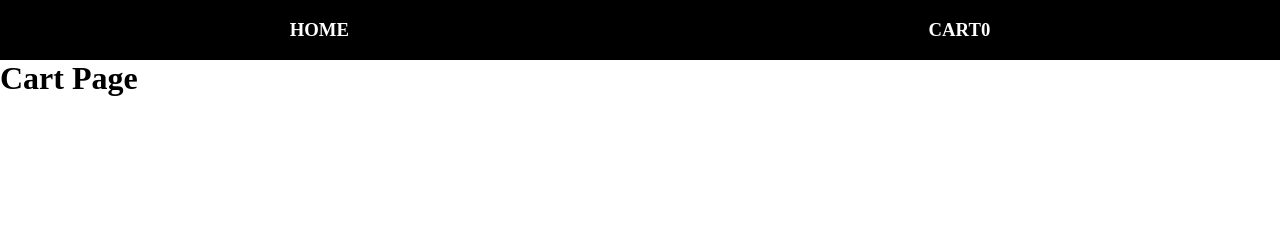
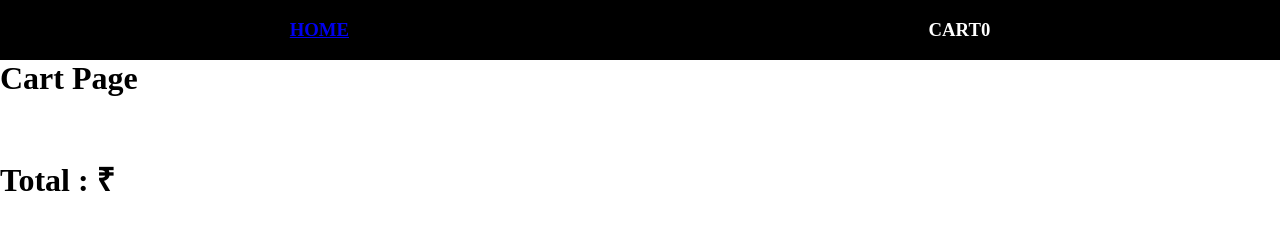
Before and after one commit to Furkan9623/JavaScript-Repo, a plain HTML site: page Cart Page/cart/cart.html in a window 1280 px wide. Drawn offline with Linux system fonts and the light colour scheme.

Commit message:
add to cart

```diff
--- a/Cart Page/cart/cart.html
+++ b/Cart Page/cart/cart.html
@@ -9,12 +9,12 @@
   </head>
   <body>
     <div id="navBar">
-      <h3>HOME</h3>
+      <h3><a href="../home/home.html">HOME</a></h3>
       <h3>CART<span id="span">0</span></h3>
     </div>
     <h1>Cart Page</h1>
     <div id="main"></div>
-    <h1 id="total"></h1>
+    <h1>Total : ₹ <span id="total"></span></h1>
   </body>
 </html>
 <script src="cart.js"></script>
```
Also changed, not shown: Cart Page/home/home.html (+1 -1 lines), Cart Page/home/home.js (+7 -2 lines).
